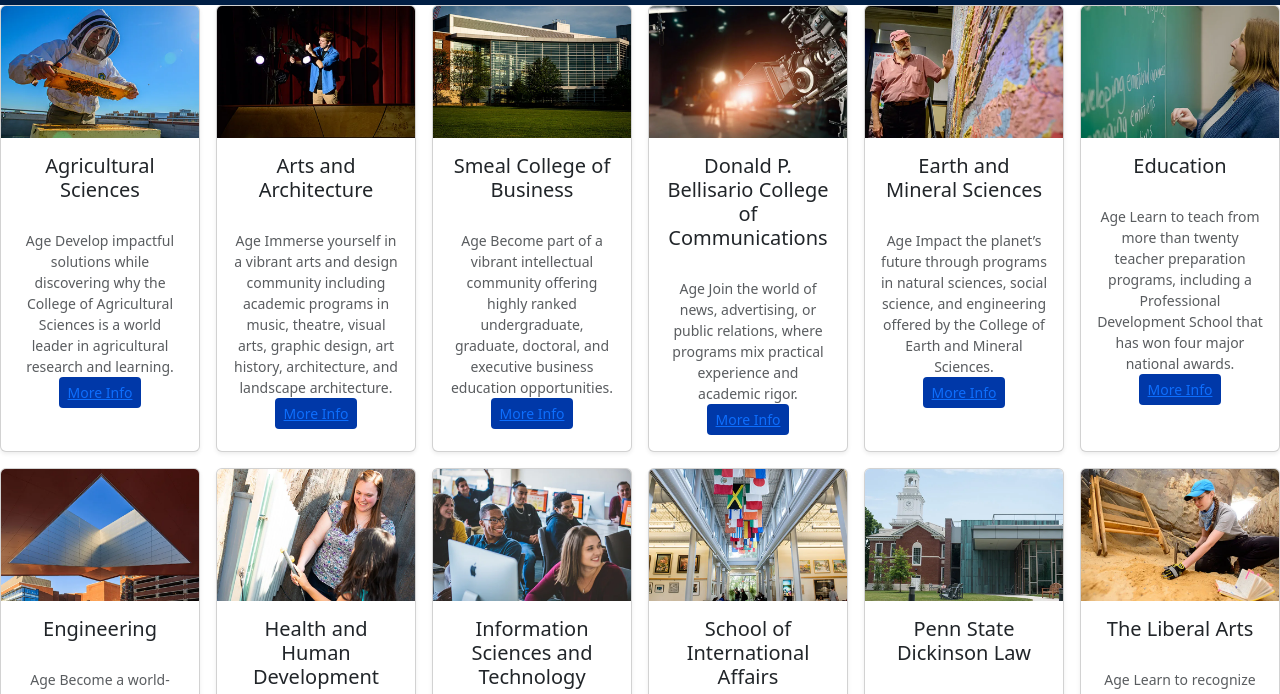
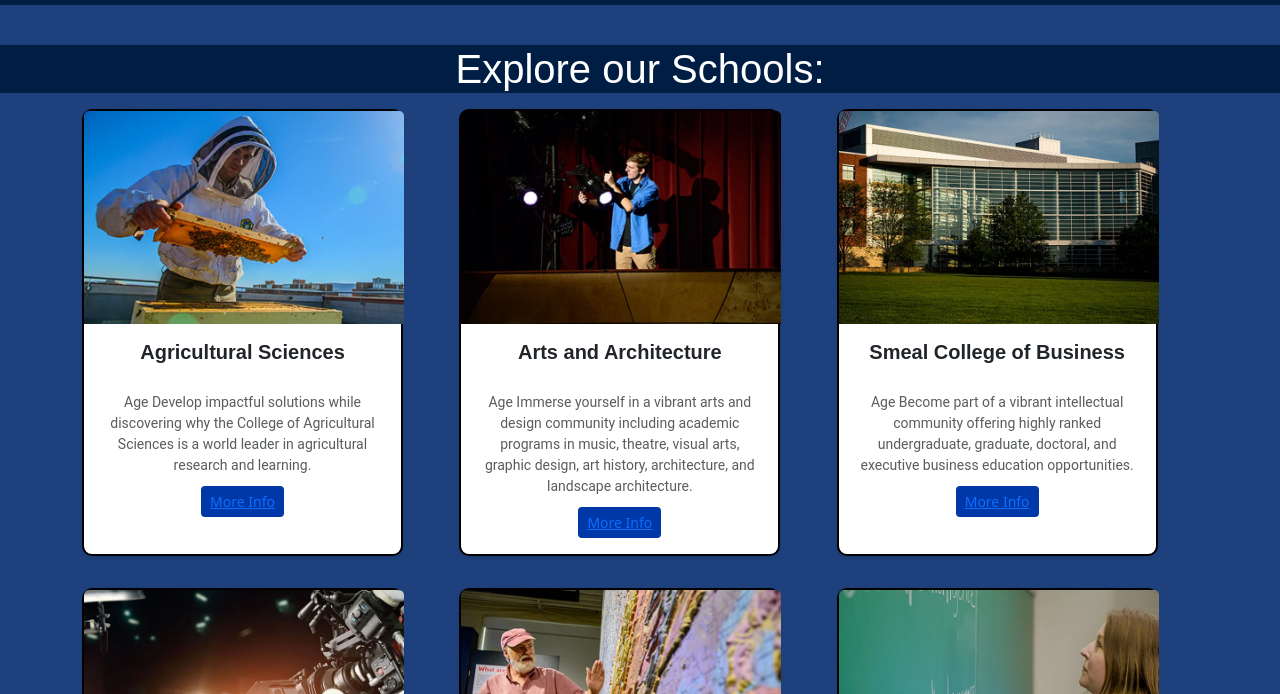
Before and after one commit to 526aschwartz/College, a plain HTML site: page majors.html in a window 1280 px wide. Shown: the part 83-777 px from the top of the page. Drawn offline with nearby package versions, Linux system fonts and the light colour scheme; a web font is replaced by a local one.

Commit message:
majors page done

```diff
--- a/major.css
+++ b/major.css
@@ -1,12 +1,60 @@
 
 .btn {
+  margin-top: 10px;
+  color: white;
+  background-color: #0038A8 ;
+  text-decoration: none;
+}
+
+.btn:hover {
   color: rgb(255, 255, 255);
   background-color: #0038A8 ;
   text-decoration: none;
 }
 
-.btn.hover {
-  color: rgb(255, 255, 255);
-  background-color: #0038A8 ;
-  text-decoration: none;
+.card-title {
+  font-family: "agency-fb", sans-serif;
+  font-weight: 700;
+  font-style: normal;
 }
+
+.card {
+  border: 2px solid black;
+  width: 321px;
+  border-radius: 10px;
+}
+
+
+.card-img-top {
+  width: 320px;
+  height: 213px;
+}
+
+.small {
+  font-family: "roboto", sans-serif;
+font-weight: 400;
+font-style: normal;
+color: black;
+}
+
+.hoteltype{
+  background-color: #001E44;
+  margin-top: 40px;
+  margin-bottom: 15px;
+ font-family: "agency-fb", sans-serif;
+  font-weight: 700;
+  font-style: normal;
+  text-align: center;
+  font-size: 60px;
+  color: white;
+}
+
+
+.title {
+    font-family: "agency-fb", sans-serif;
+  font-weight: 700;
+  font-style: normal;
+  text-align: center;
+  font-size: 60px;
+  color: white;
+}
--- a/majors.html
+++ b/majors.html
@@ -1,35 +1,31 @@
-<!doctype html>
+<!DOCTYPE html>
 <html lang="en">
+
 <head>
   <title>Penn State University</title>
   <!-- Required meta tags -->
   <meta charset="utf-8" />
-        <meta
-            name="viewport"
-            content="width=device-width, initial-scale=1, shrink-to-fit=no"
-        />
+  <meta name="viewport" content="width=device-width, initial-scale=1, shrink-to-fit=no" />
 
   <!-- Bootstrap CSS v5.2.1 -->
-        <link
-            href="https://cdn.jsdelivr.net/npm/bootstrap@5.3.2/dist/css/bootstrap.min.css"
-            rel="stylesheet"
-            integrity="sha384-T3c6CoIi6uLrA9TneNEoa7RxnatzjcDSCmG1MXxSR1GAsXEV/Dwwykc2MPK8M2HN"
-            crossorigin="anonymous"
-        />
-        <link rel="stylesheet" href="style.css">
-        <link rel="stylesheet" href="major.css">
-           <link rel="stylesheet" href="https://use.typekit.net/wta0qyp.css">
+  <link href="https://cdn.jsdelivr.net/npm/bootstrap@5.3.2/dist/css/bootstrap.min.css" rel="stylesheet"
+    integrity="sha384-T3c6CoIi6uLrA9TneNEoa7RxnatzjcDSCmG1MXxSR1GAsXEV/Dwwykc2MPK8M2HN" crossorigin="anonymous" />
+  <link rel="stylesheet" href="style.css" />
+  <link rel="stylesheet" href="major.css" />
+  <link rel="stylesheet" href="https://use.typekit.net/wta0qyp.css" />
 </head>
 
-    <body>
+<body style="background-color: #1e407c;">
   <header>
     <nav class="navbar navbar-expand-lg">
       <div class="container-fluid">
         <a class="navbar-brand" href="index.html">
-                        <img src="imgs/seal-athletic-mark.png" alt="Logo" width="60" height="55" class="d-inline-block align-text-top">
+          <img src="imgs/seal-athletic-mark.png" alt="Logo" width="60" height="55"
+            class="d-inline-block align-text-top" />
           Penn State University
         </a>
-                  <button class="navbar-toggler" type="button" data-bs-toggle="collapse" data-bs-target="#navbarNavAltMarkup" aria-controls="navbarNavAltMarkup" aria-expanded="false" aria-label="Toggle navigation">
+        <button class="navbar-toggler" type="button" data-bs-toggle="collapse" data-bs-target="#navbarNavAltMarkup"
+          aria-controls="navbarNavAltMarkup" aria-expanded="false" aria-label="Toggle navigation">
           <span class="navbar-toggler-icon"></span>
         </button>
         <div class="collapse navbar-collapse" id="navbarNavAltMarkup">
@@ -44,28 +40,28 @@
     </nav>
   </header>
   <main>
+        <div class="hoteltype">
+        <h1 class="hotel"> Explore our Schools:</h1>
+      </div>
+    <div class="container mt-3">
     <div id="rosterGrid" class="row g-3 justify-content-center"></div>
-<div class="modal fade" id="playerModal" tabindex="-1" aria-labelledby="playerModalLabel" aria-hidden="true">
-
+    <div class="modal fade" id="playerModal" tabindex="-1" aria-labelledby="playerModalLabel" aria-hidden="true"></div>
     </div>
   </main>
   <footer>
     <!-- place footer here -->
   </footer>
   <!-- Bootstrap JavaScript Libraries -->
-        <script
-            src="https://cdn.jsdelivr.net/npm/@popperjs/core@2.11.8/dist/umd/popper.min.js"
+  <script src="https://cdn.jsdelivr.net/npm/@popperjs/core@2.11.8/dist/umd/popper.min.js"
     integrity="sha384-I7E8VVD/ismYTF4hNIPjVp/Zjvgyol6VFvRkX/vR+Vc4jQkC+hVqc2pM8ODewa9r"
-            crossorigin="anonymous"
-        ></script>
+    crossorigin="anonymous"></script>
 
-        <script
-            src="https://cdn.jsdelivr.net/npm/bootstrap@5.3.2/dist/js/bootstrap.min.js"
+  <script src="https://cdn.jsdelivr.net/npm/bootstrap@5.3.2/dist/js/bootstrap.min.js"
     integrity="sha384-BBtl+eGJRgqQAUMxJ7pMwbEyER4l1g+O15P+16Ep7Q9Q+zqX6gSbd85u4mG4QzX+"
-            crossorigin="anonymous"
-        ></script>
+    crossorigin="anonymous"></script>
   <script src="script.js"></script>
   <script src="roster.js"></script>
   <script src="players.js"></script>
 </body>
+
 </html>
--- a/roster.js
+++ b/roster.js
@@ -5,7 +5,7 @@
     grid.innerHTML = '';
     list.forEach((p, index) => {
       const col = document.createElement('div');
-      col.className = 'col-6 col-lg-2';
+      col.className = 'col-4 mb-3';
 
       col.innerHTML = `
         <div class="card h-100 shadow-sm">
--- a/style.css
+++ b/style.css
@@ -1,3 +1,7 @@
+html {
+     overflow-x: hidden;
+}
+
 .navbar {
     background-color: #001E44;
 }
```
Also changed, not shown: index.html (+1 -1 lines). Lines whose indentation alone changed are shown as unchanged.
